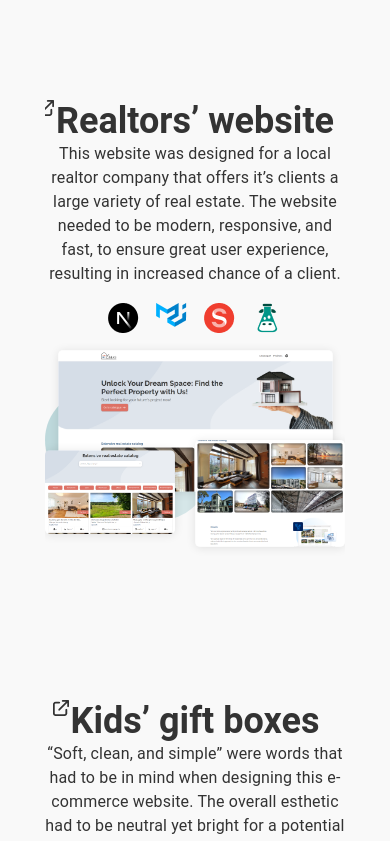
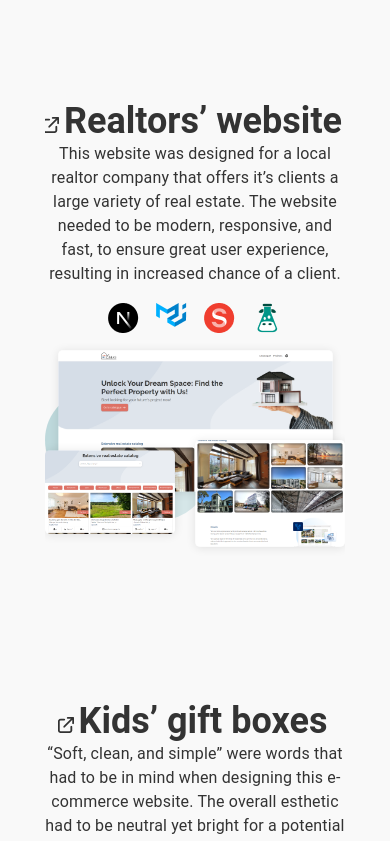
Before and after one commit to SimonsMeldzers/Portfolio, a Next.js app: page /components/Projects in a window 390 px wide. Shown: the top 841 px of the page. Built offline with nearby package versions, Linux system fonts and the light colour scheme.

Commit message:
Slight mobile improvements 2

```diff
--- a/src/pages/components/Projects.js
+++ b/src/pages/components/Projects.js
@@ -152,7 +152,7 @@ const ProjectsItem = ({ title, text, skills, sites, link }) => {
             {windowWidth && windowWidth <= 900 && (
               <Image src={linkIcon} className="p-link-icon" alt="Link Icon" />
             )}
-            { isHovered ? <Image src={linkIcon} className='p-link-icon'/> : null }
+            { isHovered ? <Image alt="Link Icon" src={linkIcon} className='p-link-icon'/> : null }
             {title}
           </Typography>
         </Link>
--- a/src/styles/components/Projects.css
+++ b/src/styles/components/Projects.css
@@ -178,6 +178,10 @@
         min-width: 0px !important;
         max-width: none !important;
     }
+    .p-link-icon{
+        position: relative !important;
+        left: -5px;
+    }
 }
 
 @media (max-width: 720px) {
```
